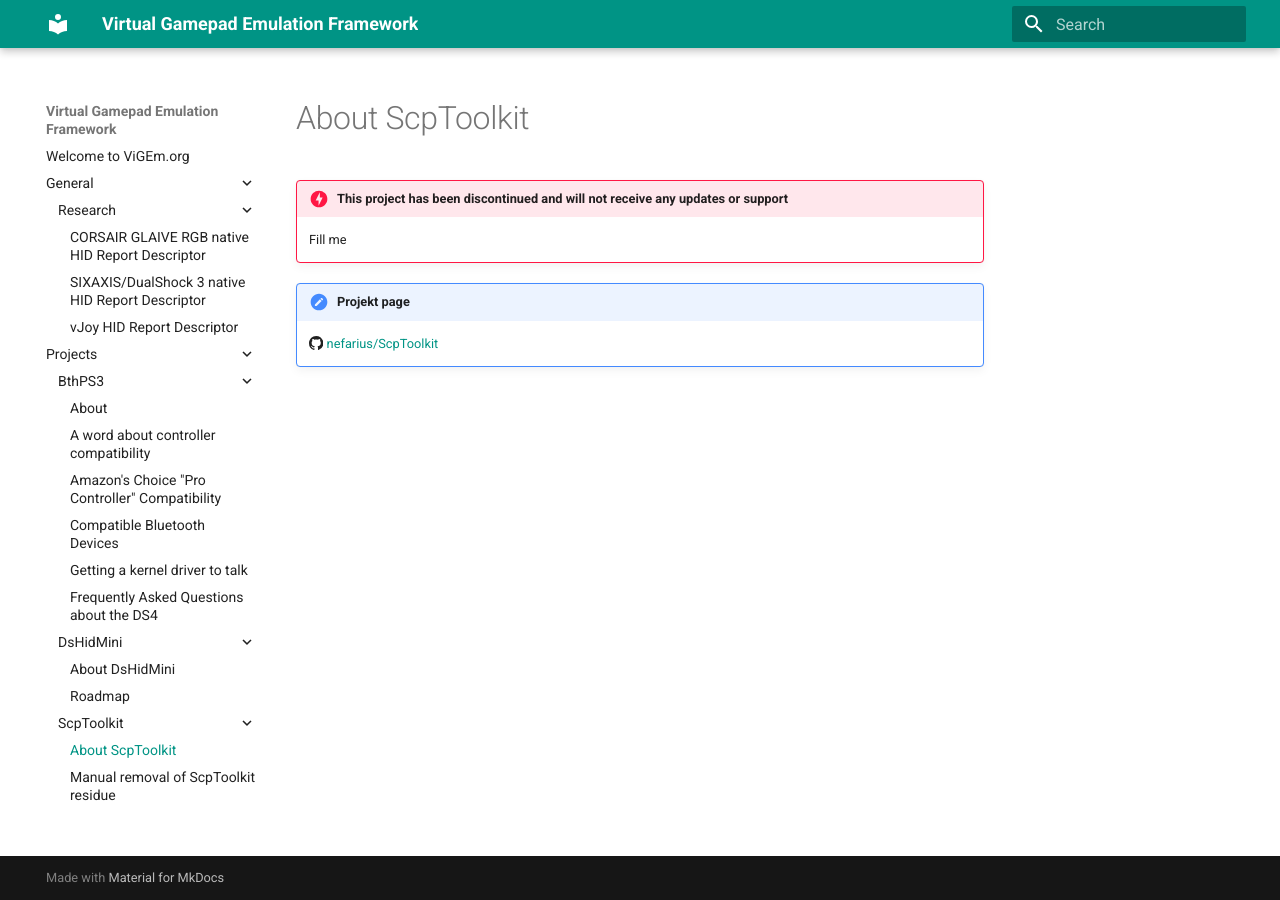
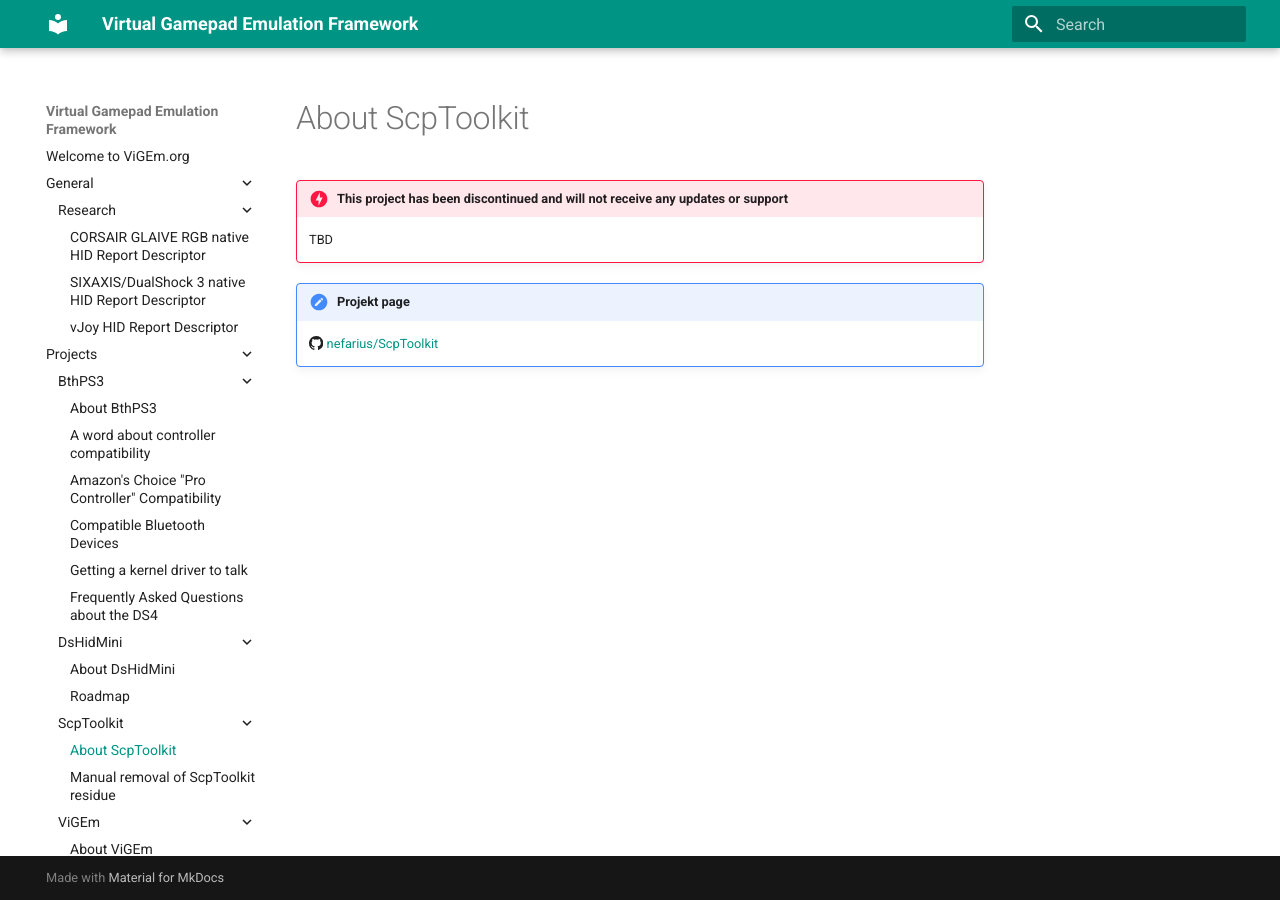
Before and after one commit to nefarius/ViGEm.github.io, an MkDocs documentation site: the page built from docs/projects/ScpToolkit/index.md, in a window 1280 px wide. Built offline with MkDocs 1.6.1 and Material for MkDocs 9.7.7, drawn with Linux system fonts in a browser that asks for light colours.

Commit message:
Content updates

```diff
--- a/docs/projects/ScpToolkit/index.md
+++ b/docs/projects/ScpToolkit/index.md
@@ -1,7 +1,7 @@
 # About ScpToolkit
 
 !!! danger highlight "This project has been discontinued and will not receive any updates or support"
-    Fill me
+    TBD
 
 !!! information "Projekt page"
     :octicons-mark-github-16: @github:nefarius/ScpToolkit
--- /dev/null
+++ b/docs/projects/ViGEm/index.md
@@ -0,0 +1,3 @@
+# About ViGEm
+
+!!! important "Work in progress"
```
Also changed, not shown: docs/projects/BthPS3/index.md (+3 -1 lines).
